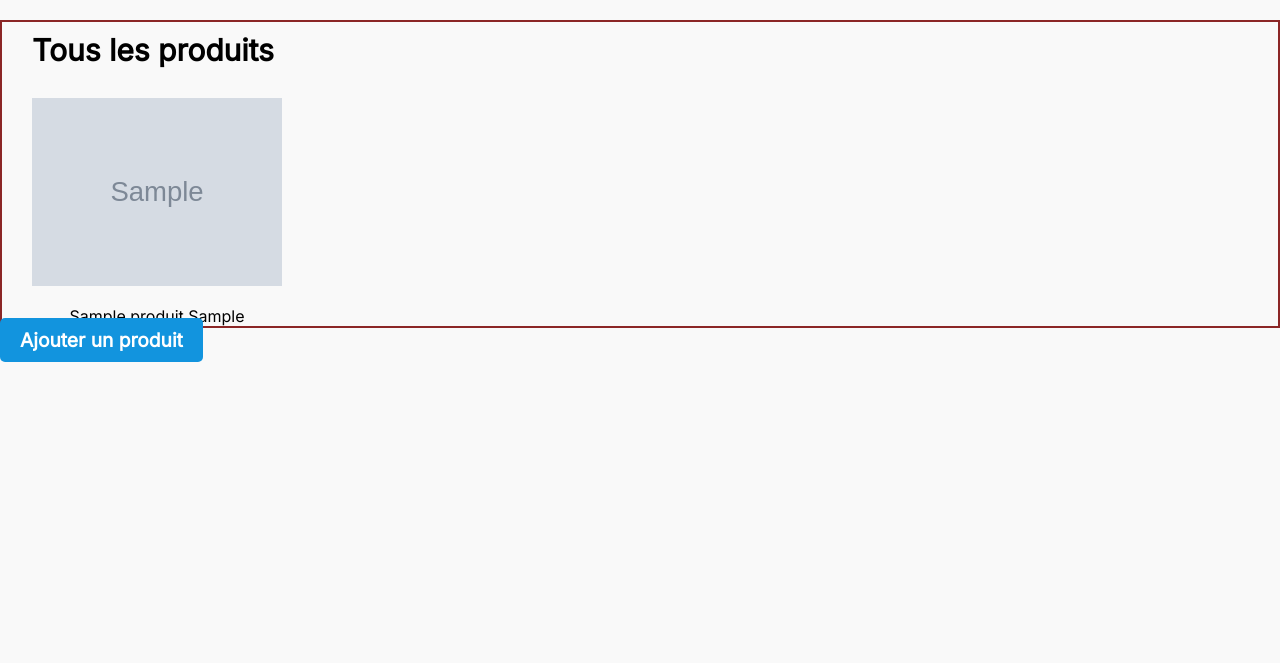
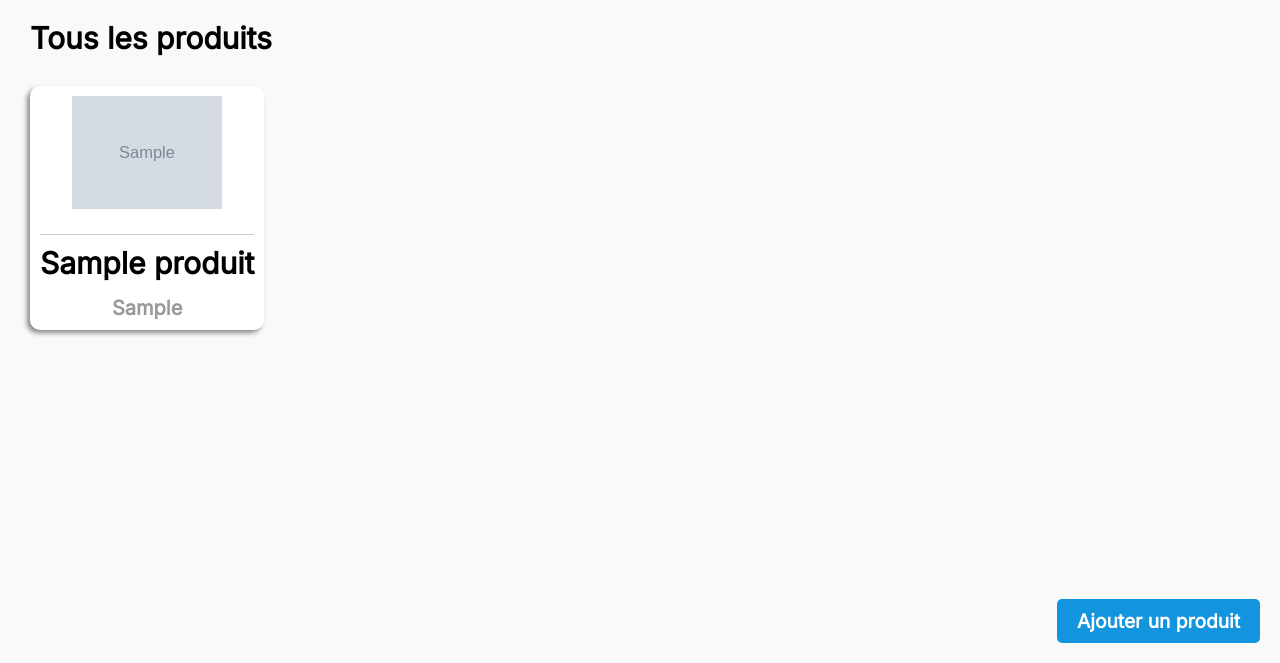
Before and after one commit to arnoclr/daktari, a PHP site: page /index.php?action=listProducts in a window 1280 px wide. Shown: the part 137-800 px from the top of the page. Run offline with PHP 8.4, Linux system fonts and the light colour scheme; the visitor is signed in with stand-in values (Sample User, id 1); tables that the repository leaves empty hold one stand-in row (values such as "Sample post"); grey boxes marked "Sample" are stand-in pictures; some libraries are stand-ins or nearby versions.

```diff
--- a/pages/appointments/make.php
+++ b/pages/appointments/make.php
@@ -8,7 +8,7 @@
     </select>
 
     <input type="datetime-local" name="timestamp" id="timestamp" min="<?= date("Y-m-d") ?>T00:00" step="900">
-    <small>Durée estimée à 20 minutes. La date, l'heure et la durée sont suscptibles d'être modifiées après lecture du motif et en fonction des rendez-vous preétablis.
+    <small>Durée estimée à 20 minutes. La date, l'heure et la durée sont suscptibles d'être modifiées après lecture du motif et en fonction des rendez-vous préétablis.
         <br>
         Vous recevrez un récapitulatif par email contenant la date et la durée du rendez vous.
     </small>
--- a/pages/products/list.php
+++ b/pages/products/list.php
@@ -8,14 +8,16 @@
     <div class="product">
         <ul>
             <?php foreach ($products as $product) : ?>
-                <li>
-                    <img src="<?= $product->image ?>" alt="<?= $product->nom ?>" width="250">
-                    <?= $product->nom ?>
-                    <?= $product->marque ?>
-                </li>
+                <div class="product_li">
+                    <li>
+                        <img src="<?= $product->image ?>" alt="<?= $product->nom ?>" width="150">
+                        <p class="product_name"><?= $product->nom ?></p>
+                        <p class="product_brand"><?= $product->marque ?></p>
+                    </li>
+                </div>
             <?php endforeach; ?>
         </ul>
     </div>
 </section>
 
-<a href="?action=addProduct" class="button" style="margin-top: 20px;">Ajouter un produit</a>
+<a href="?action=addProduct" class="button add-product" style="margin-top: 20px;">Ajouter un produit</a>
--- a/src/styles/pages/index.css
+++ b/src/styles/pages/index.css
@@ -6,10 +6,9 @@ body {
     padding: 0;
 }
 
+
 small {
-    position: absolute;
-    top: 0;
-    left: 0;
+    color: #616161;
 }
 
 .container {
--- a/src/styles/pages/list.css
+++ b/src/styles/pages/list.css
@@ -12,11 +12,11 @@ body {
     overflow: hidden;
 }
 
-.all-animals, .all-products {
+.all-animals, .all-products, .all-appointments {
     padding-left: var(--padding-left);
 }
 
-section .animals p, section .products p {
+section .animals p, section .products p, section .appointments p {
     margin: 10px 0 30px 0;
     font-size: 30px;
     font-weight: bold;
@@ -45,7 +45,7 @@ section .animals p, section .products p {
     gap: 20px;
 }
 
-.animal li p, .product li p {
+.animal li p {
     font-size: 30px;
 }
 
@@ -118,16 +118,62 @@ section .animals p, section .products p {
 
 /* PRODUCTS */
 
-.all-products {
-    border: 2px solid rgb(139, 38, 38);
-}
-
 .product li {
-    /* border: 2px solid rgb(180, 31, 31); */
-
     display: flex;
     flex-direction: column;
     align-items: center;
+    gap: 15px;
 
-    gap: 20px;
+    box-shadow: -3px 3px 5px #888;
+    border-radius: 10px;
+    padding: 10px;
+    background: #fff;
 }
+
+.product_li {
+    height: fit-content;
+}
+
+.product ul {
+    flex-wrap: wrap;
+}
+
+.product_name {
+    font-size: 30px;
+    font-weight: bold;
+}
+
+.product_name::before {
+    content: "";
+    display: block;
+    width: 100%;
+    height: 1px;
+    background: #000;
+    opacity: .2;
+    margin: 10px 0;
+}
+
+.product_brand {
+    font-size: 20px;
+    font-weight: bold;
+    color: #999;
+}
+
+.add-product {
+    position: absolute;
+    right: 20px;
+    bottom: 20px;
+}
+
+/* APPOINTMENTS */
+
+.appointment {
+    display: flex;
+}
+
+.appointments_li {
+    padding: 15px 100px 15px 15px;
+    border-radius: 5px;
+    box-shadow: -3px 3px 5px #888;
+    margin-bottom: 20px;
+}
```
Also changed, not shown: pages/appointments/list.php (+14 -2 lines).
